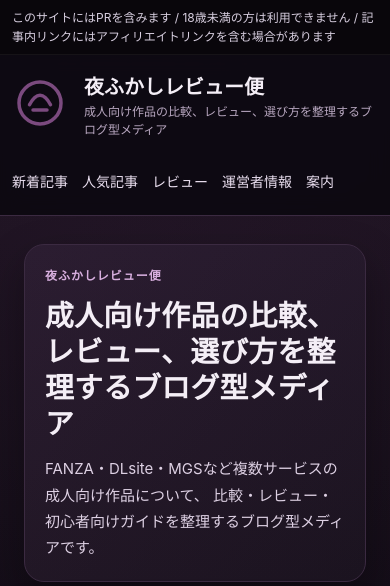
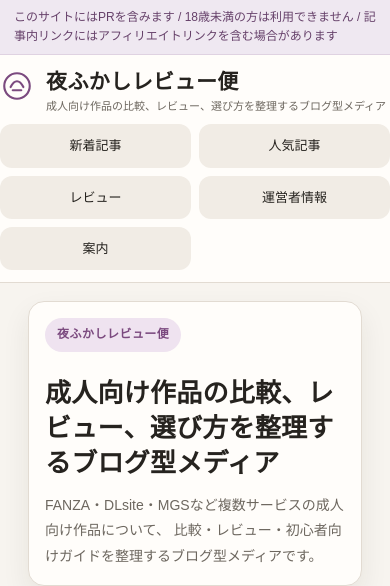
Before and after one commit to ryo-tools/adult-review-blog, a Jekyll site: the page built from index.html, in a window 390 px wide. Shown: the top 586 px of the page. Built offline with Jekyll 4.4.1, drawn with Linux system fonts in a browser that asks for light colours; grey boxes are pictures that could not be loaded.

Commit message:
Update style.css
スタイルを修正

```diff
--- a/assets/css/style.css
+++ b/assets/css/style.css
@@ -1,20 +1,17 @@
 :root {
-  --bg: #0d0911;
-  --bg-soft: #17111c;
-  --panel: #161018;
-  --panel-2: #1c1420;
-  --panel-3: #24192b;
-  --text: #f4eef6;
-  --text-soft: #ddd0e3;
-  --muted: #b8a7c0;
-  --line: #3b2a41;
-  --accent: #b97ac2;
-  --accent-2: #d29bdd;
-  --accent-soft: #2a1b2f;
-  --topbar: #09060b;
-  --shadow: 0 16px 40px rgba(0, 0, 0, 0.32);
+  --bg: #f7f4ef;
+  --surface: #fffdfa;
+  --surface-2: #f1ece5;
+  --line: #e2dbd2;
+  --text: #26231f;
+  --muted: #6d675f;
+  --accent: #7b4a7f;
+  --accent-soft: #efe3f0;
+  --link: #215f8c;
+  --good: #4b6b62;
   --radius: 18px;
-  --max-width: 1180px;
+  --shadow: 0 12px 28px rgba(38, 35, 31, 0.08);
+  --content: 1120px;
 }
 
 * {
@@ -22,180 +19,174 @@
 }
 
 html {
-  font-size: 16px;
+  scroll-behavior: smooth;
   -webkit-text-size-adjust: 100%;
 }
 
 body {
   margin: 0;
-  background:
-    radial-gradient(circle at top left, rgba(123, 74, 127, 0.16), transparent 30%),
-    radial-gradient(circle at top right, rgba(166, 99, 160, 0.10), transparent 28%),
-    var(--bg);
   color: var(--text);
-  font-family: -apple-system, BlinkMacSystemFont, "Segoe UI", "Hiragino Sans",
-    "Hiragino Kaku Gothic ProN", "Yu Gothic", Meiryo, sans-serif;
-  line-height: 1.75;
+  background: var(--bg);
+  font-family: "Hiragino Sans", "Yu Gothic UI", "Yu Gothic", Meiryo, sans-serif;
+  line-height: 1.8;
 }
 
 a {
-  color: var(--accent);
+  color: var(--link);
   text-decoration: none;
-  transition: color 0.18s ease, opacity 0.18s ease;
 }
 
 a:hover {
-  color: #e6c2ec;
+  text-decoration: underline;
 }
 
 img {
+  max-width: 100%;
   display: block;
-  max-width: 100%;
 }
 
 main {
   display: block;
 }
 
-.container,
-.wrap {
-  width: min(var(--max-width), calc(100% - 32px));
+.wrap,
+.container {
+  max-width: var(--content);
   margin: 0 auto;
+  padding: 0 16px;
 }
 
-/* topbar */
 .topbar {
-  background: var(--topbar);
-  border-bottom: 1px solid rgba(255, 255, 255, 0.05);
-  color: #d8cfe0;
-  font-size: 12px;
-  line-height: 1.6;
-  padding: 8px 0;
+  background: #efe8f1;
+  color: #66416a;
+  font-size: 13px;
+  border-bottom: 1px solid #dfd2e1;
 }
 
-/* header */
+.topbar .wrap {
+  padding: 8px 16px;
+}
+
 .site-header {
-  background: rgba(13, 9, 17, 0.92);
-  backdrop-filter: blur(10px);
+  background: var(--surface);
   border-bottom: 1px solid var(--line);
+  position: sticky;
+  top: 0;
+  z-index: 20;
 }
 
 .header-inner {
   display: flex;
   align-items: center;
   justify-content: space-between;
-  gap: 28px;
-  padding: 20px 0;
+  gap: 16px;
+  padding: 18px 0;
 }
 
 .brand {
   display: flex;
   align-items: center;
-  gap: 16px;
+  gap: 12px;
   color: var(--text);
-  min-width: 0;
 }
 
 .brand:hover {
   color: var(--text);
-  opacity: 0.96;
+  text-decoration: none;
 }
 
 .brand svg {
-  width: 72px;
-  height: 72px;
-  flex: 0 0 72px;
-  color: #7b4a7f;
+  width: 42px;
+  height: 42px;
+  color: var(--accent);
+  flex: 0 0 42px;
 }
 
 .brand-title {
   font-size: 24px;
   font-weight: 800;
-  line-height: 1.2;
-  color: var(--text);
+  letter-spacing: 0.02em;
+  line-height: 1.25;
 }
 
 .brand-sub {
-  margin-top: 4px;
-  font-size: 13px;
+  font-size: 12px;
+  color: var(--muted);
+  margin-top: 2px;
   line-height: 1.5;
-  color: var(--muted);
 }
 
-.site-header nav {
-  min-width: 0;
+.site-header nav ul,
+nav ul {
+  list-style: none;
+  display: flex;
+  gap: 18px;
+  padding: 0;
+  margin: 0;
+  font-size: 14px;
+  flex-wrap: wrap;
 }
 
-.site-header nav ul {
-  list-style: none;
-  display: flex;
-  flex-wrap: wrap;
-  align-items: center;
-  gap: 18px;
+.site-header nav li,
+nav li {
   margin: 0;
   padding: 0;
 }
 
-.site-header nav li {
-  margin: 0;
-  padding: 0;
+.site-header nav a,
+nav a {
+  color: var(--text);
 }
 
-.site-header nav a {
-  color: #eadff0;
-  font-size: 14px;
-  line-height: 1.4;
-  white-space: nowrap;
+.hero {
+  padding: 34px 0 24px;
 }
 
-.site-header nav a:hover {
-  color: #ffffff;
-}
-
-/* hero */
-.hero {
-  margin: 28px 0 24px;
+.hero .wrap,
+.hero .container {
+  display: block;
 }
 
 .hero-inner {
-  padding: 36px 32px;
-  border-radius: 20px;
+  background: var(--surface);
   border: 1px solid var(--line);
-  background:
-    linear-gradient(135deg, rgba(123, 74, 127, 0.18), rgba(95, 55, 104, 0.08)),
-    linear-gradient(180deg, #1a1320, #151019);
+  border-radius: var(--radius);
   box-shadow: var(--shadow);
+  padding: 30px;
 }
 
 .hero-label {
+  display: inline-block;
+  background: var(--accent-soft);
+  color: var(--accent);
+  border-radius: 999px;
+  padding: 6px 12px;
+  font-size: 12px;
+  font-weight: 700;
+  letter-spacing: 0.04em;
   margin: 0 0 12px;
-  font-size: 12px;
-  letter-spacing: 0.08em;
-  text-transform: uppercase;
-  font-weight: 800;
-  color: #d7aede;
 }
 
 .hero h1 {
-  margin: 0 0 14px;
-  font-size: clamp(1.9rem, 3.2vw, 2.9rem);
+  font-size: clamp(28px, 4vw, 42px);
   line-height: 1.25;
+  margin: 14px 0;
   color: var(--text);
 }
 
 .hero-text {
+  color: var(--muted);
+  font-size: 16px;
+  max-width: 60ch;
   margin: 0;
-  max-width: 780px;
-  font-size: 15px;
-  color: var(--text-soft);
 }
 
-/* layout */
 .content-grid {
   display: grid;
-  grid-template-columns: minmax(0, 1fr) 300px;
-  gap: 24px;
-  margin-bottom: 40px;
+  grid-template-columns: minmax(0, 1fr) 320px;
+  gap: 26px;
+  padding: 12px 0 42px;
+  align-items: start;
 }
 
 .main-content,
@@ -203,68 +194,67 @@ main {
   min-width: 0;
 }
 
-/* blocks */
-.section-block,
-.sidebar-block,
-.work-article {
-  background: linear-gradient(180deg, rgba(255,255,255,0.02), rgba(255,255,255,0.01));
-  border: 1px solid var(--line);
-  border-radius: var(--radius);
-  box-shadow: var(--shadow);
-}
-
 .section-block {
-  padding: 22px;
-  margin-bottom: 24px;
-}
-
-.sidebar-block {
-  padding: 20px;
-  margin-bottom: 20px;
+  margin-bottom: 28px;
 }
 
 .section-head {
   display: flex;
-  align-items: center;
+  align-items: flex-end;
   justify-content: space-between;
-  gap: 16px;
-  margin-bottom: 16px;
+  gap: 12px;
+  margin-bottom: 14px;
 }
 
 .section-head h2,
 .sidebar-block h2 {
+  font-size: 20px;
+  line-height: 1.4;
   margin: 0;
-  font-size: 1.1rem;
-  line-height: 1.4;
   color: var(--text);
 }
 
-/* cards */
 .card-list {
   display: grid;
-  gap: 18px;
+  gap: 16px;
 }
 
 .post-card {
-  border: 1px solid rgba(123, 74, 127, 0.22);
-  background: linear-gradient(180deg, rgba(123, 74, 127, 0.08), rgba(255,255,255,0.02));
-  border-radius: 16px;
+  background: var(--surface);
+  border: 1px solid var(--line);
+  border-radius: 18px;
   overflow: hidden;
+  box-shadow: var(--shadow);
 }
 
 .post-card-link {
-  display: grid;
-  grid-template-columns: 220px minmax(0, 1fr);
+  display: block;
   color: inherit;
 }
 
 .post-card-link:hover {
   color: inherit;
+  text-decoration: none;
 }
 
 .post-card-thumb {
-  min-height: 160px;
-  background: #120d16;
+  aspect-ratio: 16 / 8;
+  background: linear-gradient(135deg, #efe3f0, #f7f1f7 52%, #dddfe7);
+  position: relative;
+  overflow: hidden;
+}
+
+.post-card-thumb::after {
+  content: "レビュー記事";
+  position: absolute;
+  right: 14px;
+  bottom: 10px;
+  font-size: 12px;
+  color: #6e6370;
+  background: rgba(255, 255, 255, 0.72);
+  padding: 5px 10px;
+  border-radius: 999px;
+  border: 1px solid rgba(0, 0, 0, 0.06);
 }
 
 .post-card-thumb img {
@@ -274,92 +264,79 @@ main {
 }
 
 .post-card-body {
-  padding: 18px;
+  padding: 18px 18px 20px;
 }
 
 .post-meta-row {
   display: flex;
-  align-items: center;
-  gap: 10px;
+  gap: 12px;
   flex-wrap: wrap;
+  font-size: 12px;
+  color: var(--muted);
   margin-bottom: 10px;
-  color: var(--muted);
-  font-size: 12px;
-  line-height: 1.5;
 }
 
 .post-category,
-.work-chip {
+.work-chip,
+.tag {
+  font-size: 12px;
+  border-radius: 999px;
+  padding: 5px 10px;
+  background: #f2ebf5;
+  color: #715778;
   display: inline-flex;
   align-items: center;
-  padding: 4px 10px;
-  border-radius: 999px;
-  background: rgba(123, 74, 127, 0.18);
-  color: #f1deef;
-  font-size: 11px;
-  font-weight: 800;
-  letter-spacing: 0.03em;
 }
 
 .post-card h3 {
+  font-size: 24px;
+  line-height: 1.45;
   margin: 0 0 10px;
   color: var(--text);
-  font-size: 1.05rem;
-  line-height: 1.5;
 }
 
 .post-card p {
-  margin: 0;
-  color: var(--text-soft);
-  font-size: 14px;
+  font-size: 15px;
+  color: var(--muted);
+  margin: 0 0 14px;
 }
 
 .tag-list {
   display: flex;
+  gap: 8px;
   flex-wrap: wrap;
-  gap: 8px;
-  margin-top: 14px;
+  margin-bottom: 10px;
 }
 
-.tag {
-  display: inline-flex;
-  align-items: center;
-  padding: 4px 10px;
-  border-radius: 999px;
-  background: rgba(123, 74, 127, 0.12);
-  color: #ead7ef;
-  font-size: 11px;
-  line-height: 1;
+.sidebar .sidebar-block {
+  background: var(--surface);
+  border: 1px solid var(--line);
+  border-radius: 18px;
+  padding: 18px;
+  box-shadow: var(--shadow);
+  margin-bottom: 16px;
 }
 
-/* sidebar */
 .sidebar-list,
 .sidebar-post-list {
   list-style: none;
+  padding: 0;
   margin: 0;
-  padding: 0;
+  display: grid;
+  gap: 8px;
 }
 
 .sidebar-list li,
 .sidebar-post-list li {
-  border-top: 1px solid rgba(255,255,255,0.06);
-}
-
-.sidebar-list li:first-child,
-.sidebar-post-list li:first-child {
-  border-top: 0;
+  margin: 0;
+  padding: 0;
+  border: 0;
 }
 
 .sidebar-list a,
 .sidebar-post-list a {
   display: block;
-  padding: 12px 0;
   color: var(--text);
-}
-
-.sidebar-list a:hover,
-.sidebar-post-list a:hover {
-  color: #ffffff;
 }
 
 .sidebar-post-list strong {
@@ -370,113 +347,153 @@ main {
 
 .sidebar-post-list time {
   display: block;
-  margin-top: 5px;
+  margin-top: 4px;
+  font-size: 12px;
   color: var(--muted);
-  font-size: 12px;
 }
 
 .sidebar-block p {
   margin: 0;
-  color: var(--text-soft);
+  color: var(--muted);
   font-size: 14px;
 }
 
-/* work page */
 .work-page {
-  padding: 28px 0 48px;
+  padding: 12px 0 42px;
 }
 
 .work-article {
-  padding: 28px;
+  background: var(--surface);
+  border: 1px solid var(--line);
+  border-radius: 18px;
+  padding: 24px;
+  box-shadow: var(--shadow);
 }
 
 .work-meta {
   display: flex;
+  gap: 12px;
   flex-wrap: wrap;
-  gap: 8px;
-  align-items: center;
+  font-size: 12px;
+  color: var(--muted);
   margin-bottom: 14px;
-  color: var(--muted);
-  font-size: 12px;
 }
 
 .work-title {
-  margin: 0 0 14px;
-  font-size: clamp(1.7rem, 2.8vw, 2.4rem);
-  line-height: 1.35;
+  font-size: clamp(28px, 4vw, 42px);
+  line-height: 1.25;
+  margin: 14px 0;
   color: var(--text);
 }
 
 .work-description {
+  color: var(--muted);
+  font-size: 16px;
+  max-width: 60ch;
   margin: 0 0 18px;
-  color: var(--text-soft);
-  font-size: 15px;
 }
 
 .work-thumb {
-  margin: 0 0 24px;
+  margin: 0 0 20px;
 }
 
 .work-thumb img {
   width: 100%;
-  max-width: 760px;
   height: auto;
-  border-radius: 14px;
+  border-radius: 16px;
 }
 
-.work-body h2,
+.work-body h2 {
+  font-size: 20px;
+  line-height: 1.4;
+  margin: 0 0 14px;
+  color: var(--text);
+}
+
 .work-body h3 {
+  font-size: 18px;
+  margin: 24px 0 10px;
   color: var(--text);
-  line-height: 1.45;
 }
 
 .work-body p,
 .work-body li {
-  color: var(--text-soft);
+  color: var(--text);
 }
 
 .work-body ul,
 .work-body ol {
-  padding-left: 1.3em;
+  padding-left: 20px;
 }
 
-/* footer */
-.site-footer {
-  margin-top: 40px;
-  border-top: 1px solid var(--line);
-  background: rgba(255,255,255,0.01);
+.work-body blockquote {
+  margin: 18px 0;
+  padding: 14px 16px;
+  border-left: 4px solid #cfa8d3;
+  background: #fbf5fc;
+  border-radius: 12px;
 }
 
-.footer-inner {
-  min-height: 72px;
-  display: flex;
-  align-items: center;
-  justify-content: space-between;
-  gap: 16px;
+table {
+  width: 100%;
+  border-collapse: collapse;
+  background: #fff;
+  margin-top: 12px;
+}
+
+th,
+td {
+  border: 1px solid var(--line);
+  padding: 10px 12px;
+  text-align: left;
+  font-size: 14px;
+  vertical-align: top;
+}
+
+th {
+  background: #f6f1f8;
+}
+
+.site-footer,
+footer {
+  padding: 34px 0 60px;
   color: var(--muted);
-  font-size: 14px;
-  padding: 16px 0;
+  background: transparent;
+  border: 0;
+  margin-top: 0;
+}
+
+.footer-inner,
+.footer-grid {
+  display: grid;
+  grid-template-columns: 1.3fr 1fr 1fr;
+  gap: 18px;
+  background: var(--surface);
+  border: 1px solid var(--line);
+  border-radius: 20px;
+  padding: 22px;
+  box-shadow: var(--shadow);
 }
 
 .footer-inner p {
   margin: 0;
 }
 
-.footer-nav {
-  display: flex;
-  flex-wrap: wrap;
-  gap: 16px;
+.footer-nav,
+.footer-links,
+.cat-list,
+.check-list {
+  list-style: none;
+  padding: 0;
+  margin: 0;
+  display: grid;
+  gap: 8px;
 }
 
 .footer-nav a {
-  color: var(--muted);
+  color: var(--link);
 }
 
-.footer-nav a:hover {
-  color: var(--text);
-}
-
-/* generic typography */
 h1,
 h2,
 h3,
@@ -499,45 +516,45 @@ ol {
 code {
   padding: 0.15em 0.4em;
   border-radius: 6px;
-  background: rgba(123, 74, 127, 0.10);
+  background: rgba(123, 74, 127, 0.08);
   font-size: 0.92em;
 }
 
-/* responsive */
+.muted {
+  color: var(--muted);
+}
+
+.ok {
+  color: var(--good);
+  font-weight: 700;
+}
+
 @media (max-width: 980px) {
-  .content-grid {
+  .content-grid,
+  .footer-inner,
+  .footer-grid {
     grid-template-columns: 1fr;
   }
 
   .header-inner {
+    align-items: flex-start;
     flex-direction: column;
-    align-items: flex-start;
-  }
-
-  .site-header nav ul {
-    gap: 14px;
   }
 }
 
-@media (max-width: 720px) {
-  .container,
-  .wrap {
-    width: min(var(--max-width), calc(100% - 24px));
+@media (max-width: 768px) {
+  .wrap,
+  .container {
+    padding: 0 14px;
   }
 
-  .hero-inner,
-  .section-block,
-  .sidebar-block,
-  .work-article {
-    padding: 20px;
+  .site-header {
+    position: static;
   }
 
-  .post-card-link {
-    grid-template-columns: 1fr;
-  }
-
-  .post-card-thumb {
-    min-height: 220px;
+  .header-inner {
+    padding: 14px 0 12px;
+    gap: 10px;
   }
 
   .brand {
@@ -545,25 +562,135 @@ code {
   }
 
   .brand svg {
-    width: 56px;
-    height: 56px;
-    flex-basis: 56px;
+    width: 34px;
+    height: 34px;
+    flex-basis: 34px;
   }
 
   .brand-title {
     font-size: 20px;
+    line-height: 1.25;
   }
 
   .brand-sub {
-    font-size: 12px;
+    font-size: 11px;
+    line-height: 1.5;
   }
 
-  .hero h1 {
-    font-size: 1.8rem;
+  .site-header nav,
+  nav {
+    width: 100%;
   }
 
-  .footer-inner {
-    flex-direction: column;
-    align-items: flex-start;
+  .site-header nav ul,
+  nav ul {
+    display: grid;
+    grid-template-columns: repeat(2, minmax(0, 1fr));
+    gap: 8px;
+    width: 100%;
+  }
+
+  .site-header nav a,
+  nav a {
+    display: block;
+    padding: 10px 12px;
+    background: var(--surface-2);
+    border-radius: 12px;
+    text-align: center;
+    font-size: 13px;
+  }
+
+  .topbar .wrap {
+    padding: 8px 14px;
+    font-size: 12px;
+    line-height: 1.6;
+  }
+
+  .hero {
+    padding: 18px 0 14px;
+  }
+
+  .hero-inner,
+  .work-article,
+  .sidebar .sidebar-block {
+    padding: 16px;
+    border-radius: 16px;
+  }
+
+  .hero h1,
+  .work-title {
+    font-size: 26px;
+    line-height: 1.35;
+    margin: 12px 0;
+  }
+
+  .hero-text,
+  .work-description {
+    font-size: 14px;
+    line-height: 1.8;
+  }
+
+  .section-block {
+    margin-bottom: 18px;
+  }
+
+  .section-head {
+    align-items: center;
+    margin-bottom: 10px;
+  }
+
+  .section-head h2,
+  .sidebar-block h2,
+  .work-body h2 {
+    font-size: 18px;
+    line-height: 1.4;
+  }
+
+  .post-card h3 {
+    font-size: 20px;
+    line-height: 1.5;
+  }
+
+  .post-card p {
+    font-size: 14px;
+    line-height: 1.8;
+  }
+
+  .post-card-body {
+    padding: 16px;
+  }
+
+  .content-grid {
+    gap: 18px;
+    padding: 8px 0 28px;
+  }
+
+  table {
+    display: block;
+    overflow-x: auto;
+    white-space: nowrap;
+    -webkit-overflow-scrolling: touch;
+  }
+
+  th,
+  td {
+    min-width: 140px;
+    font-size: 13px;
+  }
+
+  .footer-inner,
+  .footer-grid {
+    padding: 16px;
+    gap: 14px;
   }
 }
+
+@media (max-width: 640px) {
+  .brand-title {
+    font-size: 21px;
+  }
+
+  .post-card h3 {
+    font-size: 21px;
+  }
+}
```
